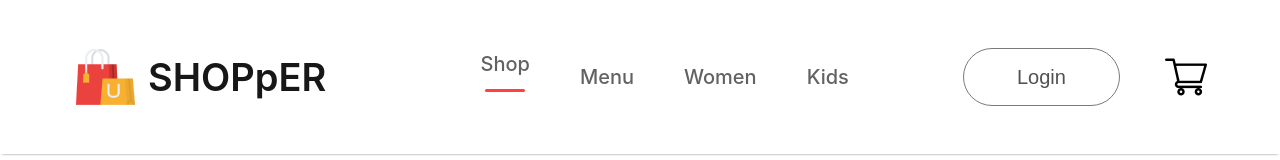
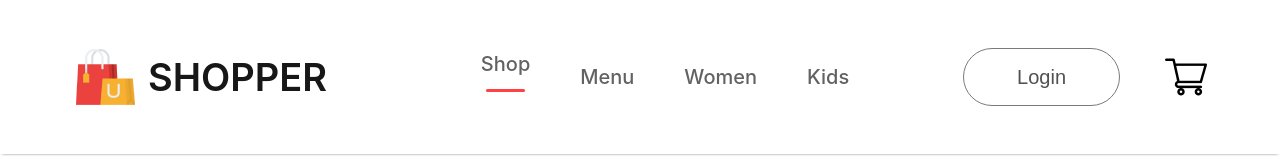
Before and after one commit to nawodi-priyawansha/ecommerce-frontend, a React (Create React App) app: page / in a window 1280 px wide. Shown: the top 160 px of the page. Built offline with nearby package versions, Linux system fonts and the light colour scheme.

Commit message:
initial commit

```diff
--- a/src/Components/Navbar/Navbar.jsx
+++ b/src/Components/Navbar/Navbar.jsx
@@ -8,7 +8,7 @@ const Navbar = () => {
     <div className='navbar'>
         <div className='nav-logo'>
             <img src={logo} alt="" />
-            <p>SHOPpER</p>
+            <p>SHOPPER</p>
         </div>
         <ul className="nav-menu">
             <li>Shop <hr/></li>
```
